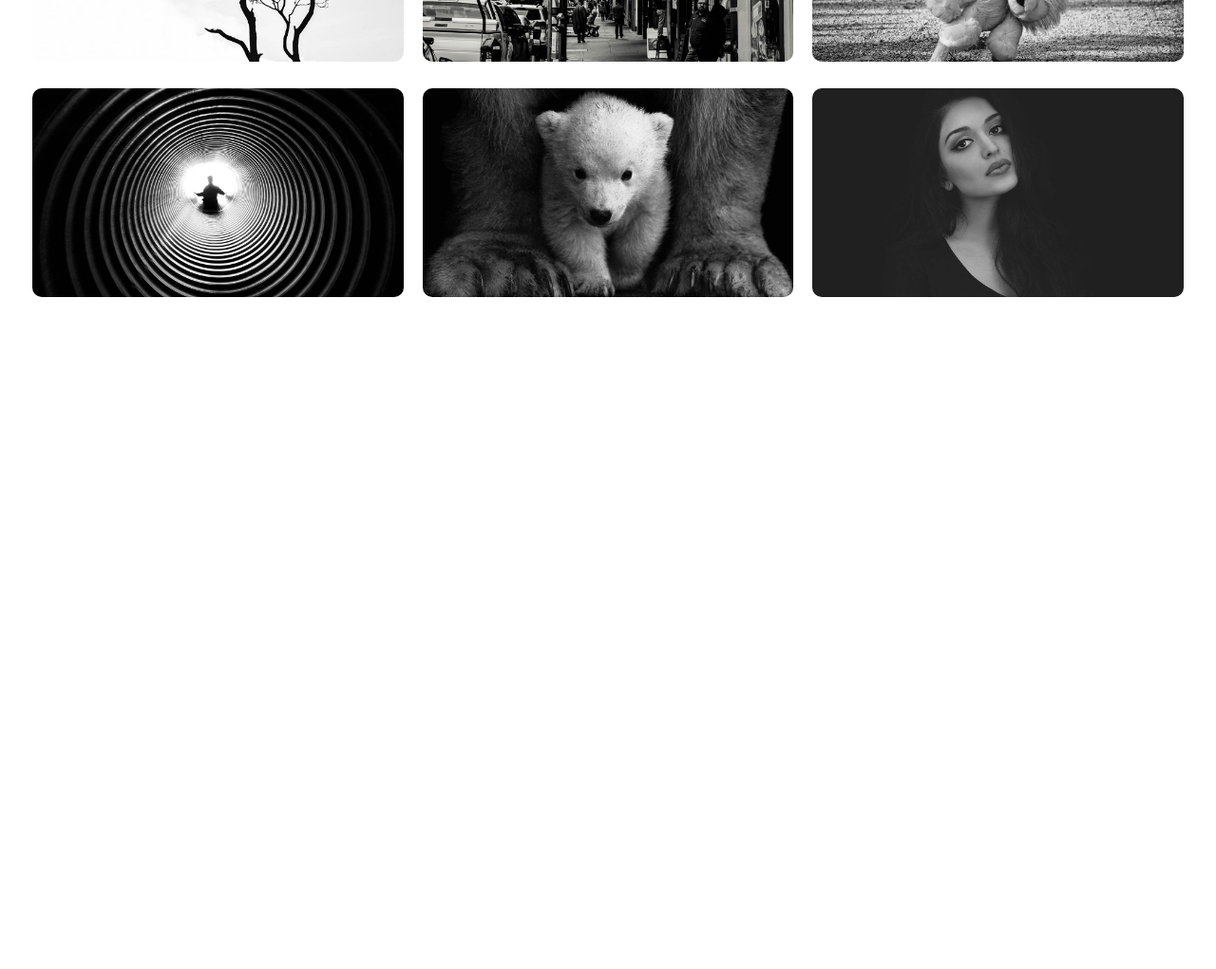
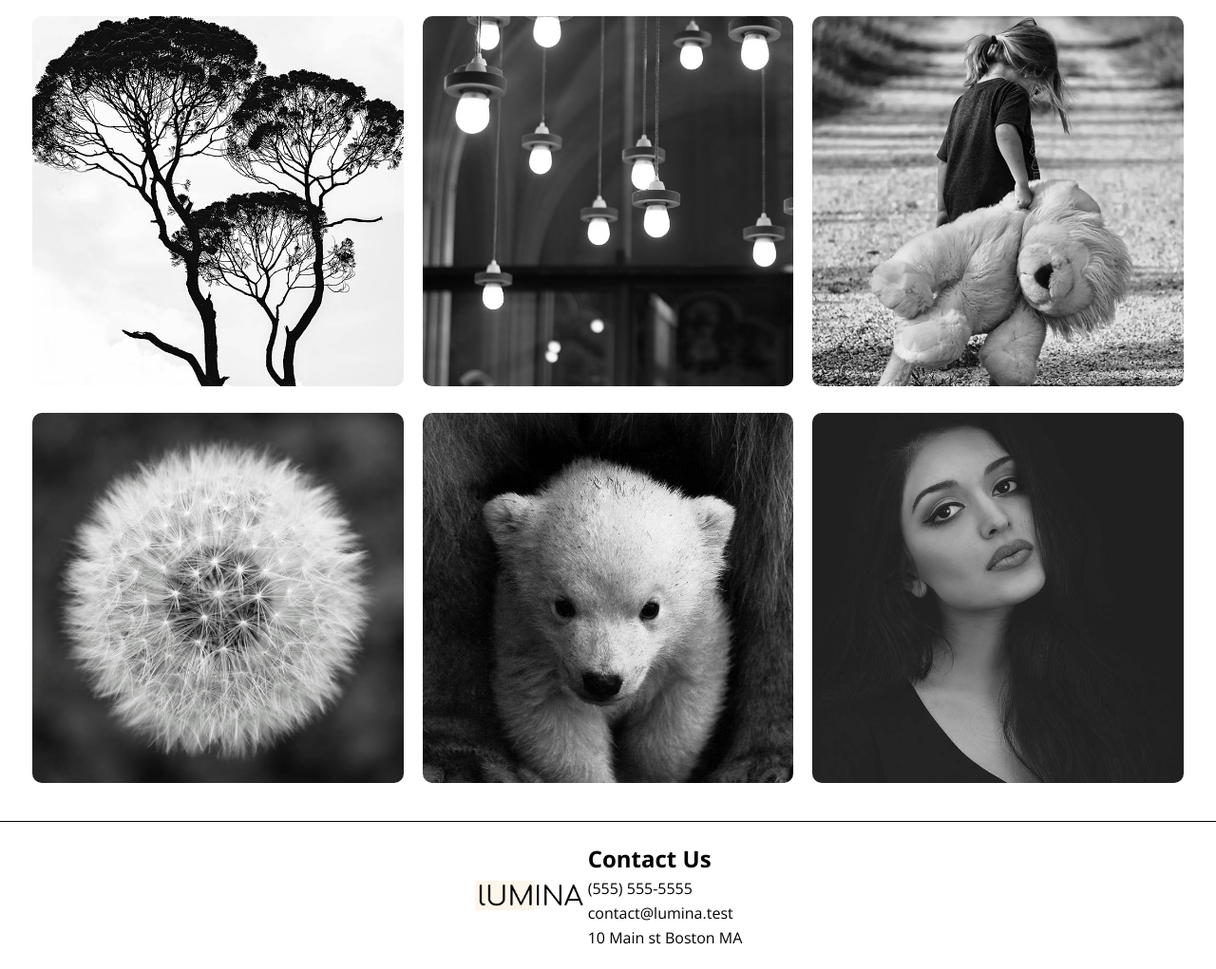
Before and after one commit to 0lufemi/lumina_project, a plain HTML site: page index.html in a window 1280 px wide. Shown: the part 949-1970 px from the top of the page at 95% size. Before the commit the page ends 1269 px from the top, so only its background shows below. Drawn offline with nearby package versions, Linux system fonts and the light colour scheme.

Commit message:
Completed Gallery section

```diff
--- a/css/styles.css
+++ b/css/styles.css
@@ -112,3 +112,20 @@ li {
         }
     }
 }
+
+/* FOOTER */
+.footer {
+    margin-top: 2rem;
+    border-top: 1px solid black;
+    padding: 20px;
+}
+
+.footer-flex {
+    display: flex;
+    justify-content: center;
+    align-items: center;
+
+    .logo {
+        width: 120px;
+    }
+}
--- a/index.html
+++ b/index.html
@@ -9,6 +9,7 @@
     <link rel="preconnect" href="https://fonts.googleapis.com">
     <link rel="preconnect" href="https://fonts.gstatic.com" crossorigin>
     <link href="https://fonts.googleapis.com/css2?family=Open+Sans:ital,wght@0,300..800;1,300..800&display=swap" rel="stylesheet">
+    <link rel="stylesheet" href="https://cdnjs.cloudflare.com/ajax/libs/font-awesome/6.5.2/css/all.min.css" integrity="sha512-SnH5WK+bZxgPHs44uWIX+LLJAJ9/2PkPKZ5QiAj6Ta86w+fsb2TkcmfRyVX3pBnMFcV7oQPJkl9QevSCWr3W6A==" crossorigin="anonymous" referrerpolicy="no-referrer" />
 </head>
 <body>
     <!-- Header -->
@@ -29,7 +30,7 @@
     <main>
         <!-- Hero section -->
         <section class="hero">
-            <div class="container container-sm">
+            <div class="container footer-flex">
                 <h1><span class="bg-primary">Passionate</span> creatives crafting distinct projects, driven by <span class="bg-primary">innovation</span></h1>
             </div>
         </section>
@@ -38,40 +39,50 @@
         <section class="gallery">
             <div class="container container-lg gallery-flex">
                 <div class="gallery-item">
-                    <a href=""><img src="./images/image1.jpg" alt="Image 1"></a>
+                    <a href=""><img src="./images/portfolio1.jpg" alt="Portfolio-1"></a>
                 </div>
                 <div class="gallery-item">
-                    <a href=""><img src="./images/image2.jpg" alt="Image-2"></a>
+                    <a href=""><img src="./images/portfolio2.jpg" alt="Portfolio-2"></a>
                 </div>
                 <div class="gallery-item">
-                    <a href=""><img src="./images/image3.jpg" alt="Image-3"></a>
+                    <a href=""><img src="./images/portfolio3.jpg" alt="Portfolio-3"></a>
                 </div>
                 <div class="gallery-item">
-                    <a href=""><img src="./images/image4.jpg" alt="Image-4"></a>
+                    <a href=""><img src="./images/portfolio4.jpg" alt="Portfolio-4"></a>
                 </div>
                 <div class="gallery-item">
-                    <a href=""><img src="./images/image5.jpg" alt="Image-5"></a>
+                    <a href=""><img src="./images/portfolio5.jpg" alt="Portfolio-5"></a>
                 </div>
                 <div class="gallery-item">
-                    <a href=""><img src="./images/image6.jpg" alt="Image-6"></a>
+                    <a href=""><img src="./images/portfolio6.jpg" alt="Portfolio-6"></a>
                 </div>
                 <div class="gallery-item">
-                    <a href=""><img src="./images/image7.jpg" alt="Image-7"></a>
+                    <a href=""><img src="./images/portfolio7.jpg" alt="Portfolio-7"></a>
                 </div>
                 <div class="gallery-item">
-                    <a href=""><img src="./images/image8.jpg" alt="Image-8"></a>
+                    <a href=""><img src="./images/portfolio8.jpg" alt="Portfolio-8"></a>
                 </div>
                 <div class="gallery-item">
-                    <a href=""><img src="./images/image9.jpg" alt="Image-9"></a>
+                    <a href=""><img src="./images/portfolio9.jpg" alt="Portfolio-9"></a>
                 </div>
             </div>
         </section>
-
     </main>
 
     <!-- Footer -->
-    <footer>
+    <footer class="footer">
+        <div class="container footer-flex">
+            <img src="./images/logo.png" alt="Lumina logo" class="logo">
+            <div class="contact">
+                <h2>Contact Us</h2>
+                <p>(555) 555-5555</p>
+                <p>contact@lumina.test</p>
+                <p>10 Main st Boston MA</p>
+            </div>
+            <div class="socials">
 
+            </div>
+        </div>
     </footer>
 </body>
 </html>
```
